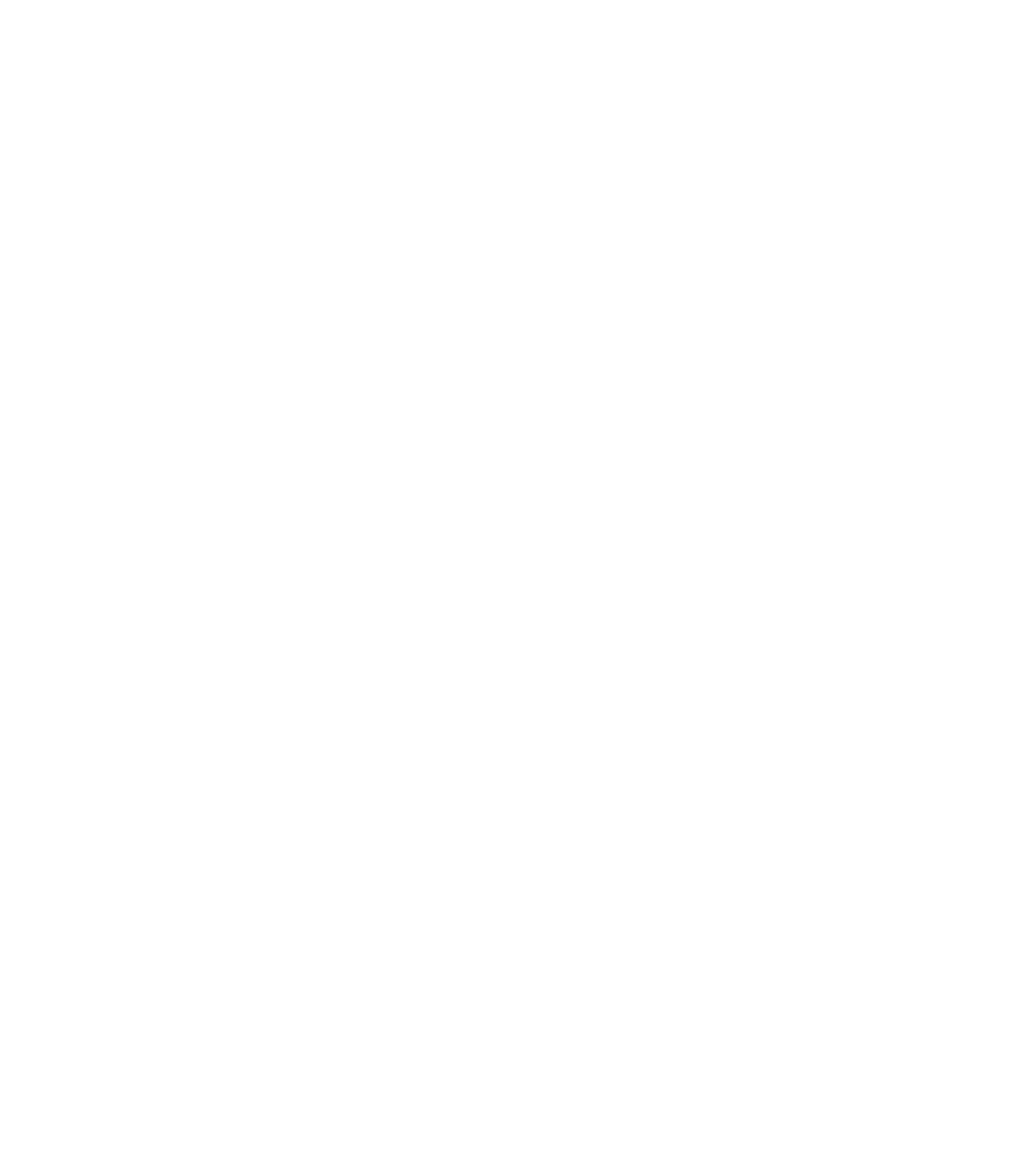
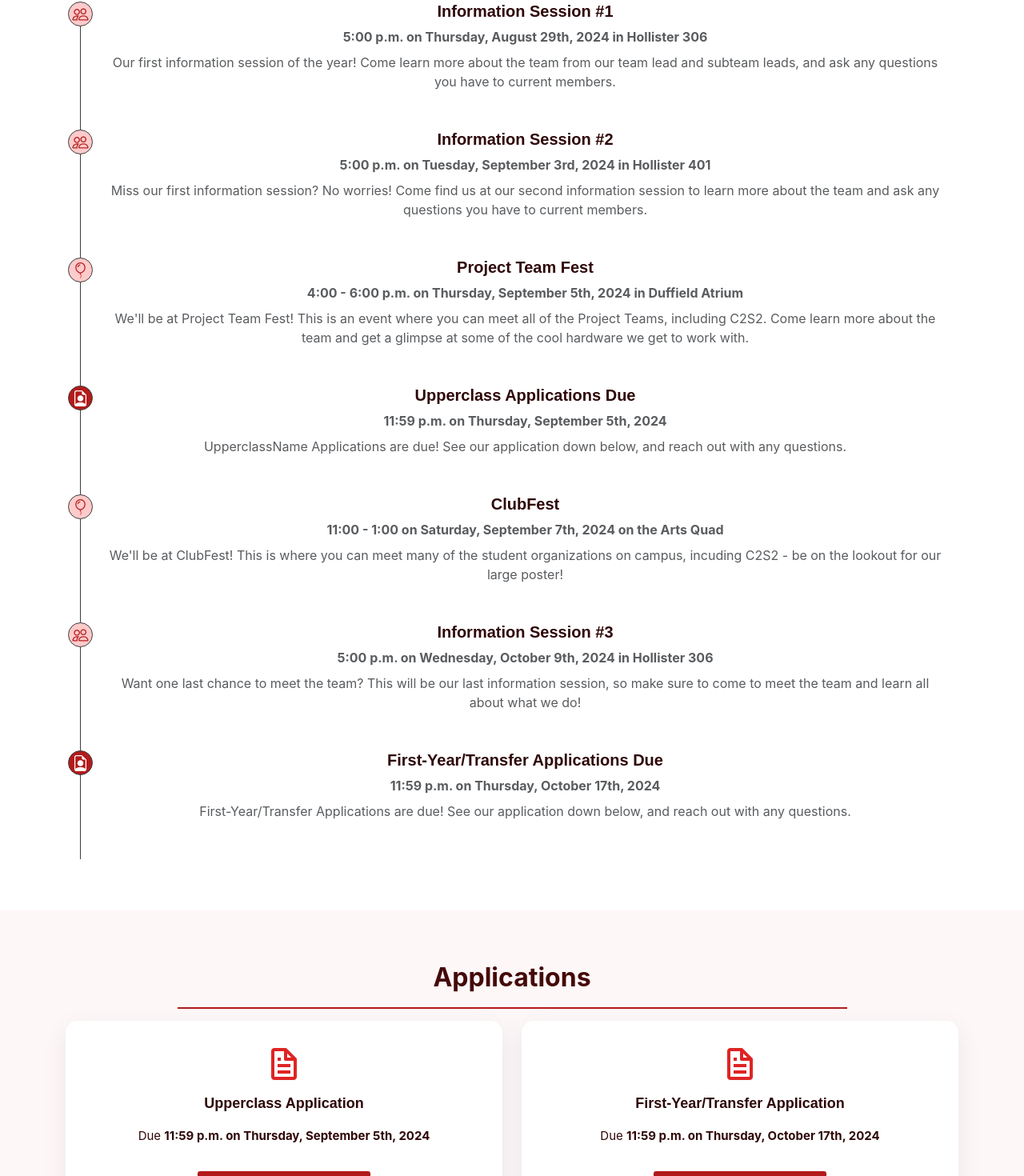
Before and after one commit to cornell-c2s2/c2s2-website-react, a React (Create React App) app in the folder frontend/: page /apply in a window 1280 px wide. Before the commit this address had no page. Shown: the part 256-1726 px from the top of the page at 80% size. Before the commit the page ends 800 px from the top, so only its background shows below. Built offline with nearby package versions, Linux system fonts and the light colour scheme.

Commit message:
added apply

```diff
--- a/frontend/src/App.js
+++ b/frontend/src/App.js
@@ -12,6 +12,7 @@
 import Home from "./components/home.js";
 import About from "./components/about.js";
 import Sponsors from "./components/sponsors.js";
+import Apply from "./components/apply.js"
 
 function App() {
   return (
@@ -19,7 +20,8 @@
       <Route path="/" element={<Layout />}>
         <Route index element={<Home />} />
         <Route path="/about" element={<About />} />
-        <Route path="sponsors" element={<Sponsors />} />
+        <Route path="/sponsors" element={<Sponsors />} />
+        <Route path="/apply" element={<Apply />} />
       </Route>
     </Routes>
   );
--- /dev/null
+++ b/frontend/src/components/apply.js
@@ -0,0 +1,150 @@
+import React from "react";
+
+const Apply = () => {
+  return (
+    <>
+    <main id="main">
+    <section id="apply" className="breadcrumbs">
+      <div className="container">
+
+        <div className="section-title">
+          <p>Apply to C2S2</p>
+        </div>
+
+      </div>
+    </section>
+
+    <section className="py-5">
+      <ul className="timeline-with-icons">
+        <li className="timeline-item mb-5">
+          <span className="timeline-icon">
+            <i className="bi bi-people"></i>
+          </span>
+
+          <h5 className="fw-bold">Information Session #1</h5>
+          <p className="text-muted mb-2 fw-bold">5:00 p.m. on Thursday, August 29th, 2024 in Hollister 306</p>
+          <p className="text-muted">
+            Our first information session of the year! Come learn more about the team from our
+            team lead and subteam leads, and ask any questions you have to current members.
+          </p>
+        </li>
+
+        <li className="timeline-item mb-5">
+
+          <span className="timeline-icon">
+            <i className="bi bi-people"></i>
+          </span>
+          <h5 className="fw-bold">Information Session #2</h5>
+          <p className="text-muted mb-2 fw-bold">5:00 p.m. on Tuesday, September 3rd, 2024 in Hollister 401</p>
+          <p className="text-muted">
+            Miss our first information session? No worries! Come find us at our second information
+            session to learn more about the team and ask any questions you have to current members.
+          </p>
+        </li>
+
+        <li className="timeline-item mb-5">
+
+          <span className="timeline-icon">
+            <i className="bi bi-balloon"></i>
+          </span>
+          <h5 className="fw-bold">Project Team Fest</h5>
+          <p className="text-muted mb-2 fw-bold">4:00 - 6:00 p.m. on Thursday, September 5th, 2024 in Duffield Atrium</p>
+          <p className="text-muted">
+            We'll be at Project Team Fest! This is an event where you can meet all of the Project Teams,
+            including C2S2. Come learn more about the team and get a glimpse at some of the cool hardware
+            we get to work with.
+          </p>
+        </li>
+
+        <li className="timeline-item mb-5">
+
+          <span className="application-icon">
+            <i className="bi bi-file-earmark-person"></i>
+          </span>
+          <h5 className="fw-bold">Upperclass Applications Due</h5>
+          <p className="text-muted mb-2 fw-bold">11:59 p.m. on Thursday, September 5th, 2024</p>
+          <p className="text-muted">
+            UpperclassName Applications are due! See our application down below, and reach out with any questions.
+          </p>
+        </li>
+
+        <li className="timeline-item mb-5">
+
+          <span className="timeline-icon">
+            <i className="bi bi-balloon"></i>
+          </span>
+          <h5 className="fw-bold">ClubFest</h5>
+          <p className="text-muted mb-2 fw-bold">11:00 - 1:00 on Saturday, September 7th, 2024 on the Arts Quad</p>
+          <p className="text-muted">
+            We'll be at ClubFest! This is where you can meet many of the student organizations on campus,
+            incuding C2S2 - be on the lookout for our large poster!
+          </p>
+        </li>
+
+        <li className="timeline-item mb-5">
+
+          <span className="timeline-icon">
+            <i className="bi bi-people"></i>
+          </span>
+          <h5 className="fw-bold">Information Session #3</h5>
+          <p className="text-muted mb-2 fw-bold">5:00 p.m. on Wednesday, October 9th, 2024 in Hollister 306</p>
+          <p className="text-muted">
+            Want one last chance to meet the team? This will be our last information session, so make
+            sure to come to meet the team and learn all about what we do!
+          </p>
+        </li>
+
+        <li className="timeline-item mb-5">
+
+          <span className="application-icon">
+            <i className="bi bi-file-earmark-person"></i>
+          </span>
+          <h5 className="fw-bold">First-Year/Transfer Applications Due</h5>
+          <p className="text-muted mb-2 fw-bold">11:59 p.m. on Thursday, October 17th, 2024</p>
+          <p className="text-muted">
+            First-Year/Transfer Applications are due! See our application down below, and reach out with any questions.
+          </p>
+        </li>
+
+      </ul>
+    </section>
+
+    <section id="applications" className="services section-bg">
+      <div className="container" data-aos="fade-up">
+
+        <div className="section-title">
+          <p>Applications</p>
+        </div>
+
+        <div className="row">
+          <div className="col-md-6 col-lg-6 d-block align-items-center" data-aos="zoom-in" data-aos-delay="100">
+            <div className="icon-box">
+              <div className="icon"><i className="bx bx-file"></i></div>
+              <h4 className="title">Upperclass Application</h4>
+              <p className="description">Due <strong>11:59 p.m. on Thursday, September 5th, 2024</strong></p>
+              <a target="_blank" href="https://forms.gle/BcZivhLWqr77fP548" className="application-btn">Click Here to
+                Apply!</a>
+            </div>
+          </div>
+
+          <div className="col-md-6 col-lg-6 d-block align-items-center" data-aos="zoom-in" data-aos-delay="200">
+            <div className="icon-box">
+              <div className="icon"><i className="bx bx-file"></i></div>
+              <h4 className="title">First-Year/Transfer Application</h4>
+              <p className="description">Due <strong>11:59 p.m. on Thursday, October 17th, 2024</strong></p>
+              <a target="_blank" href="https://forms.gle/6Q7CaJvQWUeb63tN8" className="application-btn">Click Here to
+                Apply!</a>
+            </div>
+          </div>
+
+        </div>
+
+      </div>
+    </section>
+
+  </main>
+  </>
+  )
+}
+
+export default Apply
```
Also changed, not shown: frontend/package.json (+1 -6 lines), 1 other file (tests, documents, lock files or other folders).
